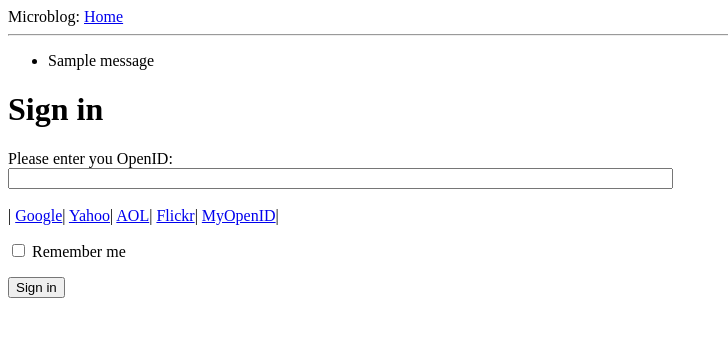
After one commit to alexandrovi4/blog, a Flask app: page /login in a window 1280 px wide. The commit adds this page. Shown: the top 337 px of the page, without its empty margins (0-728 px from the left). Run offline with Flask 2, Linux system fonts and the light colour scheme; one stand-in notice (Sample message) is shown.

Commit message:
Added forms for login user by openID

```diff
--- a/app/__init__.py
+++ b/app/__init__.py
@@ -2,4 +2,6 @@ __author__ = 'kirill'
 from flask import Flask
 
 app = Flask(__name__)
+app.config.from_object('config')
+
 from app import views
--- /dev/null
+++ b/app/forms.py
@@ -0,0 +1,9 @@
+__author__ = 'kirill'
+
+from flask_wtf import Form
+from wtforms import TextField, BooleanField
+from wtforms.validators import Required
+
+class LoginForm(Form):
+    openid = TextField('openid', validators=[Required()])
+    remember = BooleanField('remember', default=False)
--- a/app/run.py
+++ b/app/run.py
@@ -1,4 +1,5 @@
 __author__ = 'kirill'
 from app import app
 
+
 app.run(debug = True)
--- a/app/templates/base.html
+++ b/app/templates/base.html
@@ -10,6 +10,15 @@
 <body>
     <div>Microblog: <a href="/index">Home</a></div>
     <hr>
+    {% with messages = get_flashed_messages() %}
+    {% if messages %}
+    <ul>
+    {% for message in messages %}
+        <li>{{message}}</li>
+    {% endfor %}
+    </ul>
+    {% endif %}
+    {% endwith %}
     {% block content %}{% endblock %}
 </body>
 </html>
--- /dev/null
+++ b/app/templates/login.html
@@ -0,0 +1,33 @@
+{% extends "base.html" %}
+{% block content %}
+
+<script type="text/javascript">
+    function set_openid(openid, pr)
+    {
+        u = openid.search('<username>')
+        if (u != -1){
+            user = prompt('Enter your ' + pr + ' username:')
+            openid = openid.substr(0, u) + user
+        }
+        form = document.forms['login'];
+        form.elements['openid'].value = openid
+    }
+</script>
+
+<h1>Sign in</h1>
+<form action="" method="post" name="login">
+    {{form.hidden_tag()}}
+    <p>
+        Please enter you OpenID:<br>
+        {{form.openid(size=80)}}<br>
+        {% for error in form.errors.openid %}
+        <span style="color: red;">[{{error}}]</span>
+        {% endfor %}<br>
+        |{% for pr in providers %}
+        <a href="javascript:set_openid('{{pr.url}}', '{{pr.name}}')">{{pr.name}}</a>|
+        {% endfor %}
+    </p>
+    <p>{{form.remember}} Remember me</p>
+    <p><input type="submit" value="Sign in"></p>
+</form>
+{% endblock %}
--- a/app/views.py
+++ b/app/views.py
@@ -1,6 +1,7 @@
 __author__ = 'kirill'
-from flask import render_template
+from flask import render_template, flash, redirect
 from app import app
+from forms import LoginForm
 
 @app.route('/')
 @app.route('/index')
@@ -22,3 +23,14 @@ def index():
                            user=user,
                            posts=posts
                            )
+
+@app.route('/login', methods=['GET','POST'])
+def login():
+    form = LoginForm()
+    if form.validate_on_submit():
+        flash('Login requested for OpenID="'+form.openid.data+'", remember_me='+str(form.remember.data))
+        return redirect('/index')
+    return render_template('login.html',
+                           title='Sign in',
+                           form=form,
+                           providers=app.config['OPENID_PROVIDERS'])
```
Also changed, not shown: config.py (added, +12 -0 lines), 1 other file.
